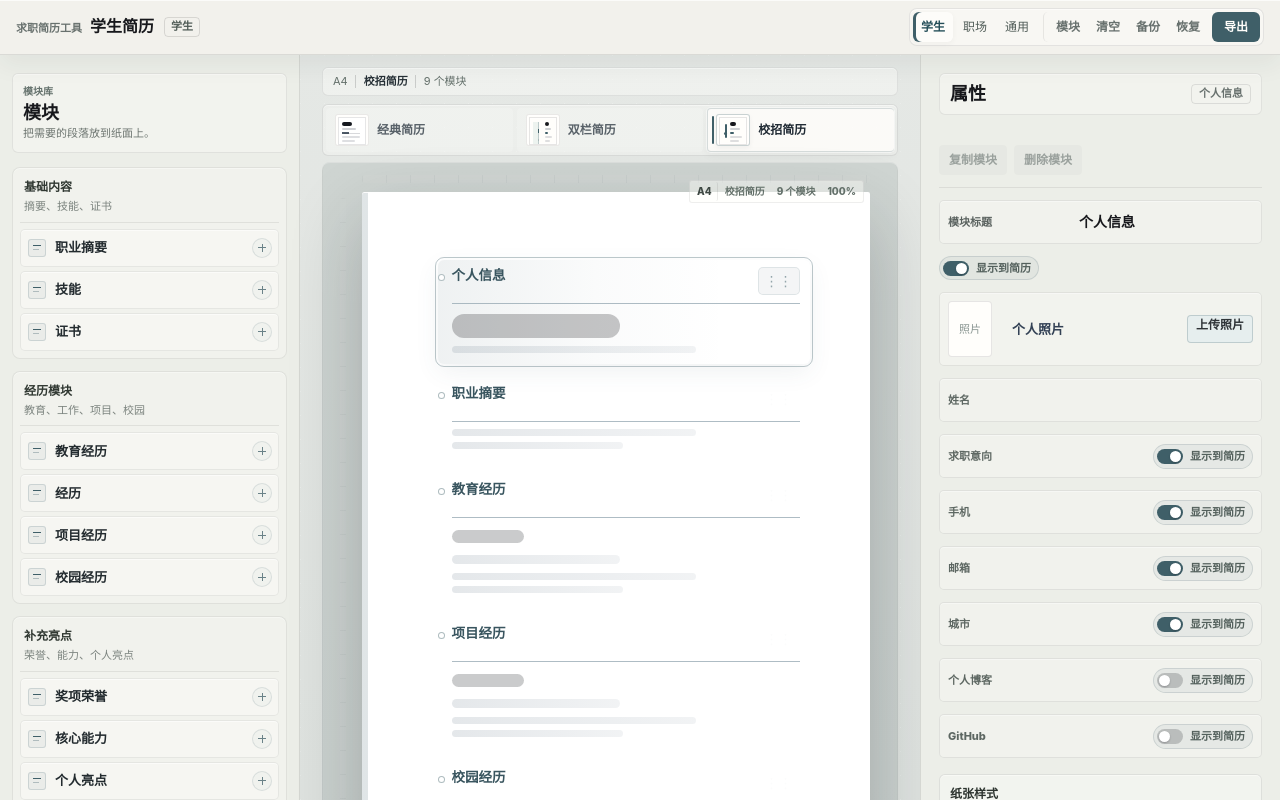
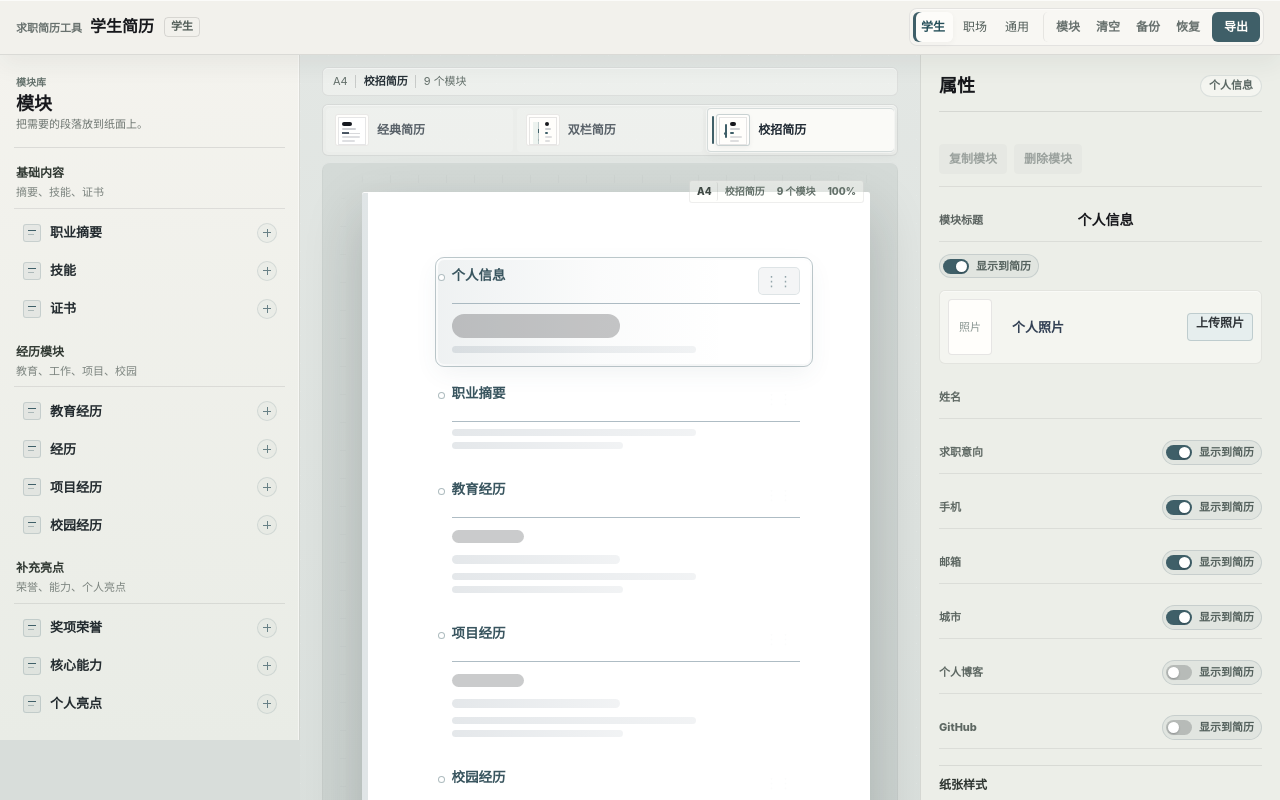
Before and after one commit to yzhiheng05/resume-builder, a React (Vite) app: page / in a window 1280 px wide. Both pictures are taken after a click on the button 1000 px from the left and 270 px from the top of the page. Shown: the top 800 px of the page. Built offline with nearby package versions, Linux system fonts and the light colour scheme.

Commit message:
style: refine editor visual polish

```diff
--- a/src/styles.css
+++ b/src/styles.css
@@ -1928,12 +1928,14 @@ body {
   width: min(390px, 82vw);
   margin-top: 10px;
   padding: 14px 16px 18px;
-  border: 1px solid rgba(17, 18, 23, 0.08);
+  border: 1px solid rgba(17, 18, 23, 0.075);
   border-radius: 4px;
-  background: rgba(255, 254, 251, 0.22);
+  background:
+    linear-gradient(180deg, rgba(255, 254, 251, 0.34), rgba(244, 246, 241, 0.18)),
+    rgba(255, 254, 251, 0.14);
   box-shadow:
-    inset 0 1px 0 rgba(255, 255, 255, 0.42),
-    0 16px 36px rgba(39, 47, 43, 0.08);
+    inset 0 1px 0 rgba(255, 255, 255, 0.5),
+    0 14px 32px rgba(39, 47, 43, 0.07);
 }
 
 .identity-paper__toolbar {
@@ -1948,7 +1950,7 @@ body {
 }
 
 .identity-paper__toolbar span:first-child {
-  padding: 2px 6px;
+  padding: 2px 7px;
   border-radius: 2px;
   background: rgba(63, 95, 104, 0.12);
   color: #244e58;
@@ -1958,9 +1960,11 @@ body {
   display: grid;
   gap: 9px;
   min-height: 390px;
-  padding: 34px 34px;
+  padding: 34px 36px;
   background: #fffefb;
-  box-shadow: 0 1px 7px rgba(17, 18, 23, 0.12);
+  box-shadow:
+    0 1px 0 rgba(255, 255, 255, 0.88) inset,
+    0 10px 22px rgba(17, 18, 23, 0.1);
 }
 
 .identity-paper__sheet b,
@@ -1999,9 +2003,9 @@ body {
 .identity-screen__choices {
   display: grid;
   align-content: center;
-  gap: 10px;
+  gap: 12px;
   padding: 56px clamp(28px, 4vw, 56px);
-  background: #eceee8;
+  background: linear-gradient(180deg, #f2f1ec 0%, #e9ece6 100%);
   color: #17181c;
 }
 
@@ -2028,51 +2032,54 @@ body {
 .identity-grid {
   max-width: none;
   grid-template-columns: 1fr;
-  gap: 8px;
+  gap: 10px;
   border-bottom: 0;
 }
 
 .identity-card {
   position: relative;
-  min-height: 88px;
-  padding: 12px 38px 12px 18px;
-  border: 1px solid rgba(17, 18, 23, 0.08);
-  border-radius: 5px;
-  background: rgba(255, 254, 251, 0.28);
-  box-shadow: inset 0 1px 0 rgba(255, 255, 255, 0.42);
-  color: #17181c;
-}
-
-.identity-card:hover {
-  border-color: rgba(63, 95, 104, 0.26);
-  background: rgba(255, 254, 251, 0.58);
+  min-height: 92px;
+  padding: 14px 42px 14px 20px;
+  overflow: hidden;
+  border: 1px solid rgba(17, 18, 23, 0.075);
+  border-radius: 7px;
+  background: rgba(255, 254, 251, 0.46);
   box-shadow:
     inset 0 1px 0 rgba(255, 255, 255, 0.58),
-    0 8px 18px rgba(39, 47, 43, 0.06);
+    0 2px 8px rgba(39, 47, 43, 0.035);
+  color: #17181c;
+}
+
+.identity-card:hover {
+  border-color: rgba(63, 95, 104, 0.22);
+  background: rgba(255, 254, 251, 0.72);
+  box-shadow:
+    inset 0 1px 0 rgba(255, 255, 255, 0.68),
+    0 8px 20px rgba(39, 47, 43, 0.06);
   transform: none;
 }
 
 .identity-card::before {
   content: "";
   position: absolute;
-  top: 18px;
-  bottom: 18px;
+  top: 0;
+  bottom: 0;
   left: 0;
-  width: 2px;
-  border-radius: 999px;
+  width: 3px;
+  border-radius: 0;
   background: #3f5f68;
-  opacity: 0.28;
+  opacity: 0.24;
 }
 
 .identity-card::after {
   content: "";
   position: absolute;
   top: 50%;
-  right: 18px;
+  right: 19px;
   width: 7px;
   height: 7px;
-  border-top: 1px solid rgba(63, 95, 104, 0.58);
-  border-right: 1px solid rgba(63, 95, 104, 0.58);
+  border-top: 1.5px solid rgba(63, 95, 104, 0.52);
+  border-right: 1.5px solid rgba(63, 95, 104, 0.52);
   transform: translateY(-50%) rotate(45deg);
   opacity: 0.58;
 }
@@ -2093,11 +2100,11 @@ body {
 }
 
 .identity-card__meta span {
-  padding: 2px 6px;
-  border: 1px solid rgba(63, 95, 104, 0.12);
+  padding: 2px 7px;
+  border: 1px solid rgba(63, 95, 104, 0.13);
   border-radius: 999px;
-  background: rgba(63, 95, 104, 0.055);
-  color: #66716d;
+  background: rgba(63, 95, 104, 0.06);
+  color: #61706b;
   font-size: 11px;
   font-weight: 800;
 }
@@ -2294,7 +2301,7 @@ body {
   grid-template-columns: minmax(260px, 300px) minmax(620px, 1fr) minmax(300px, 360px);
   gap: 0;
   min-height: calc(100vh - 48px);
-  background: var(--canvas-bg);
+  background: #d8ddda;
 }
 
 .editor-sidebar,
@@ -2307,25 +2314,27 @@ body {
 }
 
 .editor-sidebar {
-  padding: 18px 12px;
-  background: #eceee8;
+  padding: 18px 14px;
+  background: linear-gradient(180deg, #f4f3ee 0%, #e9ece6 100%);
   color: #20272c;
-  border-right: 1px solid rgba(17, 18, 23, 0.1);
+  border-right: 1px solid rgba(17, 18, 23, 0.11);
+  box-shadow: inset -1px 0 0 rgba(255, 255, 255, 0.46);
 }
 
 .editor-sidebar--library {
-  background: #eceee8;
+  background: linear-gradient(180deg, #f4f3ee 0%, #e9ece6 100%);
 }
 
 .editor-sidebar__header {
   display: grid;
   gap: 4px;
-  margin: 0 0 14px;
-  padding: 10px;
-  border: 1px solid rgba(17, 18, 23, 0.08);
-  border-radius: 6px;
-  background: rgba(255, 254, 251, 0.32);
-  box-shadow: inset 0 1px 0 rgba(255, 255, 255, 0.42);
+  margin: 0 0 16px;
+  padding: 2px 2px 14px;
+  border: 0;
+  border-bottom: 1px solid rgba(17, 18, 23, 0.1);
+  border-radius: 0;
+  background: transparent;
+  box-shadow: none;
 }
 
 .editor-sidebar__header .editor-heading__eyebrow {
@@ -2351,17 +2360,17 @@ body {
 }
 
 .module-library__list {
-  gap: 12px;
+  gap: 16px;
 }
 
 .module-library__group {
   display: grid;
   gap: 6px;
-  padding: 7px;
-  border: 1px solid rgba(17, 18, 23, 0.08);
-  border-radius: 8px;
-  background: rgba(255, 254, 251, 0.26);
-  box-shadow: inset 0 1px 0 rgba(255, 255, 255, 0.38);
+  padding: 0;
+  border: 0;
+  border-radius: 0;
+  background: transparent;
+  box-shadow: none;
 }
 
 .module-library__group-header h3 {
@@ -2381,9 +2390,9 @@ body {
 .module-library__group-header {
   display: grid;
   gap: 2px;
-  padding: 3px 4px 7px;
+  padding: 0 2px 7px;
   border: 0;
-  border-bottom: 1px solid rgba(17, 18, 23, 0.08);
+  border-bottom: 1px solid rgba(17, 18, 23, 0.09);
   border-radius: 0;
   background: transparent;
 }
@@ -2394,7 +2403,7 @@ body {
 
 .module-library__group-items {
   display: grid;
-  gap: 4px;
+  gap: 2px;
   border-top: 0;
 }
 
@@ -2404,13 +2413,13 @@ body {
   grid-template-columns: 18px minmax(0, 1fr) 18px;
   column-gap: 9px;
   align-items: center;
-  min-height: 38px;
-  padding: 7px 7px;
-  border: 1px solid rgba(17, 18, 23, 0.07);
-  border-radius: 5px;
-  background: rgba(255, 254, 251, 0.34);
+  min-height: 36px;
+  padding: 7px 8px;
+  border: 1px solid transparent;
+  border-radius: 6px;
+  background: transparent;
   color: #232b2f;
-  box-shadow: inset 0 1px 0 rgba(255, 255, 255, 0.52);
+  box-shadow: none;
 }
 
 .module-library__item::before {
@@ -2450,11 +2459,11 @@ body {
 }
 
 .module-library__item:hover:not(:disabled) {
-  border-color: rgba(63, 95, 104, 0.24);
-  background: rgba(255, 254, 251, 0.74);
+  border-color: rgba(63, 95, 104, 0.18);
+  background: rgba(255, 254, 251, 0.64);
   box-shadow:
-    inset 0 1px 0 rgba(255, 255, 255, 0.72),
-    0 6px 14px rgba(39, 47, 43, 0.05);
+    inset 0 1px 0 rgba(255, 255, 255, 0.68),
+    0 4px 10px rgba(39, 47, 43, 0.045);
   transform: none;
 }
 
@@ -2510,8 +2519,8 @@ body {
   min-height: calc(100vh - 48px);
   padding: 12px 22px 24px;
   background:
-    radial-gradient(circle at 0 0, rgba(255, 255, 255, 0.22) 0 1px, transparent 1px) 0 0 / 24px 24px,
-    linear-gradient(180deg, #e5e8e5 0%, #d8ddda 100%);
+    radial-gradient(circle at 0 0, rgba(255, 255, 255, 0.14) 0 1px, transparent 1px) 0 0 / 28px 28px,
+    linear-gradient(180deg, #e3e7e4 0%, #d2d9d6 100%);
 }
 
 .canvas-panel__header {
@@ -2848,9 +2857,9 @@ body {
   padding: 30px 28px 28px 40px;
   border: 0;
   border-radius: 8px;
-  background: linear-gradient(180deg, #cfd5d2 0%, #c7cfcc 100%);
+  background: linear-gradient(180deg, #d4dad7 0%, #c8d0cd 100%);
   box-shadow:
-    inset 0 1px 0 rgba(255, 255, 255, 0.34),
+    inset 0 1px 0 rgba(255, 255, 255, 0.42),
     inset 0 0 0 1px rgba(17, 18, 23, 0.03);
 }
 
@@ -2869,8 +2878,8 @@ body {
   height: 8px;
   border-radius: 3px;
   background:
-    repeating-linear-gradient(90deg, rgba(33, 38, 48, 0.18) 0 1px, transparent 1px 24px),
-    rgba(255, 255, 255, 0.12);
+    repeating-linear-gradient(90deg, rgba(33, 38, 48, 0.12) 0 1px, transparent 1px 28px),
+    rgba(255, 255, 255, 0.13);
 }
 
 .preview-surface::after {
@@ -2880,8 +2889,8 @@ body {
   width: 6px;
   border-radius: 3px;
   background:
-    repeating-linear-gradient(180deg, rgba(33, 38, 48, 0.16) 0 1px, transparent 1px 24px),
-    rgba(255, 255, 255, 0.1);
+    repeating-linear-gradient(180deg, rgba(33, 38, 48, 0.1) 0 1px, transparent 1px 28px),
+    rgba(255, 255, 255, 0.11);
 }
 
 .resume-paper {
@@ -2893,7 +2902,7 @@ body {
   line-height: var(--resume-line-height);
   box-shadow:
     0 1px 0 rgba(255, 255, 255, 0.9) inset,
-    0 28px 72px rgba(20, 24, 32, 0.24);
+    0 22px 58px rgba(20, 24, 32, 0.2);
 }
 
 .canvas-statusbar {
@@ -3400,11 +3409,12 @@ body {
   justify-content: space-between;
   gap: 12px;
   align-items: center;
-  padding: 10px;
-  border: 1px solid rgba(17, 18, 23, 0.08);
-  border-radius: 6px;
-  background: rgba(255, 254, 251, 0.32);
-  box-shadow: inset 0 1px 0 rgba(255, 255, 255, 0.42);
+  padding: 2px 0 14px;
+  border: 0;
+  border-bottom: 1px solid rgba(17, 18, 23, 0.1);
+  border-radius: 0;
+  background: transparent;
+  box-shadow: none;
 }
 
 .inspector-panel .editor-sidebar__header h2 {
@@ -3416,10 +3426,11 @@ body {
   min-width: 0;
   max-width: 156px;
   overflow: hidden;
-  padding: 2px 7px;
-  border: 1px solid rgba(17, 18, 23, 0.1);
-  border-radius: 4px;
-  color: #68716e;
+  padding: 3px 8px;
+  border: 1px solid rgba(63, 95, 104, 0.14);
+  border-radius: 999px;
+  background: rgba(255, 254, 251, 0.42);
+  color: #5b6864;
   font-size: 11px;
   font-weight: 760;
   line-height: 1.25;
@@ -3532,11 +3543,12 @@ body {
 
 .inspector-section--style {
   gap: 10px;
-  padding: 10px;
-  border: 1px solid rgba(17, 18, 23, 0.09);
-  border-radius: 6px;
-  background: rgba(255, 254, 251, 0.34);
-  box-shadow: inset 0 1px 0 rgba(255, 255, 255, 0.42);
+  padding: 10px 0 0;
+  border: 0;
+  border-top: 1px solid rgba(17, 18, 23, 0.09);
+  border-radius: 0;
+  background: transparent;
+  box-shadow: none;
 }
 
 .inspector-section--style::before {
@@ -3587,10 +3599,10 @@ body {
 .segmented-control {
   gap: 3px;
   padding: 3px;
-  border: 1px solid rgba(17, 18, 23, 0.08);
-  border-radius: 5px;
-  background: rgba(255, 254, 251, 0.24);
-  box-shadow: inset 0 1px 0 rgba(255, 255, 255, 0.34);
+  border: 1px solid rgba(17, 18, 23, 0.075);
+  border-radius: 6px;
+  background: rgba(255, 254, 251, 0.38);
+  box-shadow: inset 0 1px 0 rgba(255, 255, 255, 0.46);
 }
 
 .template-chip,
@@ -3872,10 +3884,10 @@ body {
   align-items: center;
   min-height: 74px;
   padding: 8px;
-  border: 1px solid rgba(17, 18, 23, 0.08);
-  border-radius: 5px;
-  background: rgba(255, 254, 251, 0.3);
-  box-shadow: inset 0 1px 0 rgba(255, 255, 255, 0.36);
+  border: 1px solid rgba(17, 18, 23, 0.075);
+  border-radius: 6px;
+  background: rgba(255, 254, 251, 0.42);
+  box-shadow: inset 0 1px 0 rgba(255, 255, 255, 0.48);
 }
 
 .photo-editor__preview {
@@ -3930,11 +3942,12 @@ body {
   gap: 8px;
   align-items: center;
   min-height: 42px;
-  padding: 7px 8px;
-  border: 1px solid rgba(17, 18, 23, 0.08);
-  border-radius: 5px;
-  background: rgba(255, 254, 251, 0.28);
-  box-shadow: inset 0 1px 0 rgba(255, 255, 255, 0.36);
+  padding: 7px 0;
+  border: 0;
+  border-bottom: 1px solid rgba(17, 18, 23, 0.075);
+  border-radius: 0;
+  background: transparent;
+  box-shadow: none;
   color: #5a625f;
   font-size: 11px;
   font-weight: 780;
@@ -3943,10 +3956,8 @@ body {
 
 .inspector-panel label:has(> input:not([type])):focus-within {
   border-color: rgba(63, 95, 104, 0.28);
-  background: rgba(255, 254, 251, 0.48);
-  box-shadow:
-    inset 0 1px 0 rgba(255, 255, 255, 0.48),
-    0 0 0 2px rgba(63, 95, 104, 0.06);
+  background: linear-gradient(90deg, rgba(63, 95, 104, 0.045), transparent 48%);
+  box-shadow: inset 3px 0 0 rgba(63, 95, 104, 0.36);
 }
 
 .inspector-panel label:has(> input:not([type])) > span:first-child {
@@ -3982,30 +3993,42 @@ body {
 
 .inspector-panel label > textarea {
   min-height: 76px;
-  padding: 9px 10px 9px 12px;
-  border: 1px solid rgba(17, 18, 23, 0.09);
-  border-left: 3px solid rgba(63, 95, 104, 0.18);
-  border-radius: 4px;
-  background: rgba(255, 254, 251, 0.5);
-  box-shadow: inset 0 1px 0 rgba(255, 255, 255, 0.42);
+  padding: 10px 11px 10px 13px;
+  border: 1px solid rgba(17, 18, 23, 0.075);
+  border-left: 3px solid rgba(63, 95, 104, 0.2);
+  border-radius: 6px;
+  background:
+    linear-gradient(180deg, rgba(255, 254, 251, 0.78), rgba(250, 250, 246, 0.5)),
+    rgba(255, 254, 251, 0.56);
+  box-shadow:
+    inset 0 1px 0 rgba(255, 255, 255, 0.56),
+    0 1px 3px rgba(39, 47, 43, 0.025);
+}
+
+.inspector-panel label > textarea:hover {
+  border-color: rgba(63, 95, 104, 0.18);
+  border-left-color: rgba(63, 95, 104, 0.34);
+  background:
+    linear-gradient(180deg, rgba(255, 254, 251, 0.9), rgba(250, 250, 246, 0.58)),
+    rgba(255, 254, 251, 0.68);
 }
 
 .inspector-panel label > textarea:focus {
-  border-color: rgba(63, 95, 104, 0.34);
+  border-color: rgba(63, 95, 104, 0.3);
   border-left-color: #3f5f68;
   background: #fffefb;
   box-shadow:
-    0 0 0 2px rgba(63, 95, 104, 0.07),
-    inset 0 1px 0 rgba(255, 255, 255, 0.56);
+    0 0 0 2px rgba(63, 95, 104, 0.075),
+    inset 0 1px 0 rgba(255, 255, 255, 0.64);
 }
 
 .inspector-panel .list-item,
 .inspector-panel .inline-row {
   padding: 8px;
-  border: 1px solid rgba(17, 18, 23, 0.08);
-  border-radius: 5px;
-  background: rgba(255, 254, 251, 0.24);
-  box-shadow: inset 0 1px 0 rgba(255, 255, 255, 0.32);
+  border: 1px solid rgba(17, 18, 23, 0.075);
+  border-radius: 6px;
+  background: rgba(255, 254, 251, 0.38);
+  box-shadow: inset 0 1px 0 rgba(255, 255, 255, 0.44);
 }
 
 .inspector-panel .list-item:first-child,
```
Also changed, not shown: 2 other files (tests, documents, lock files or other folders).
